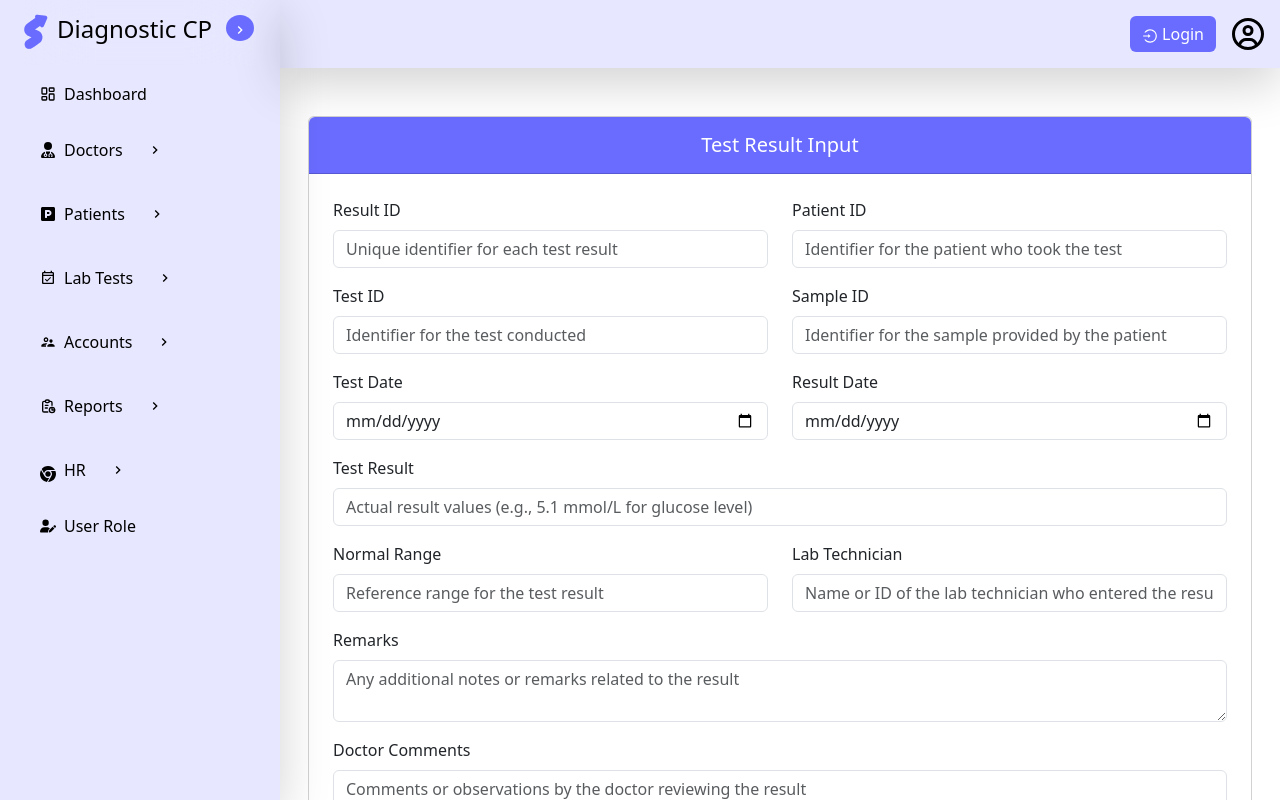
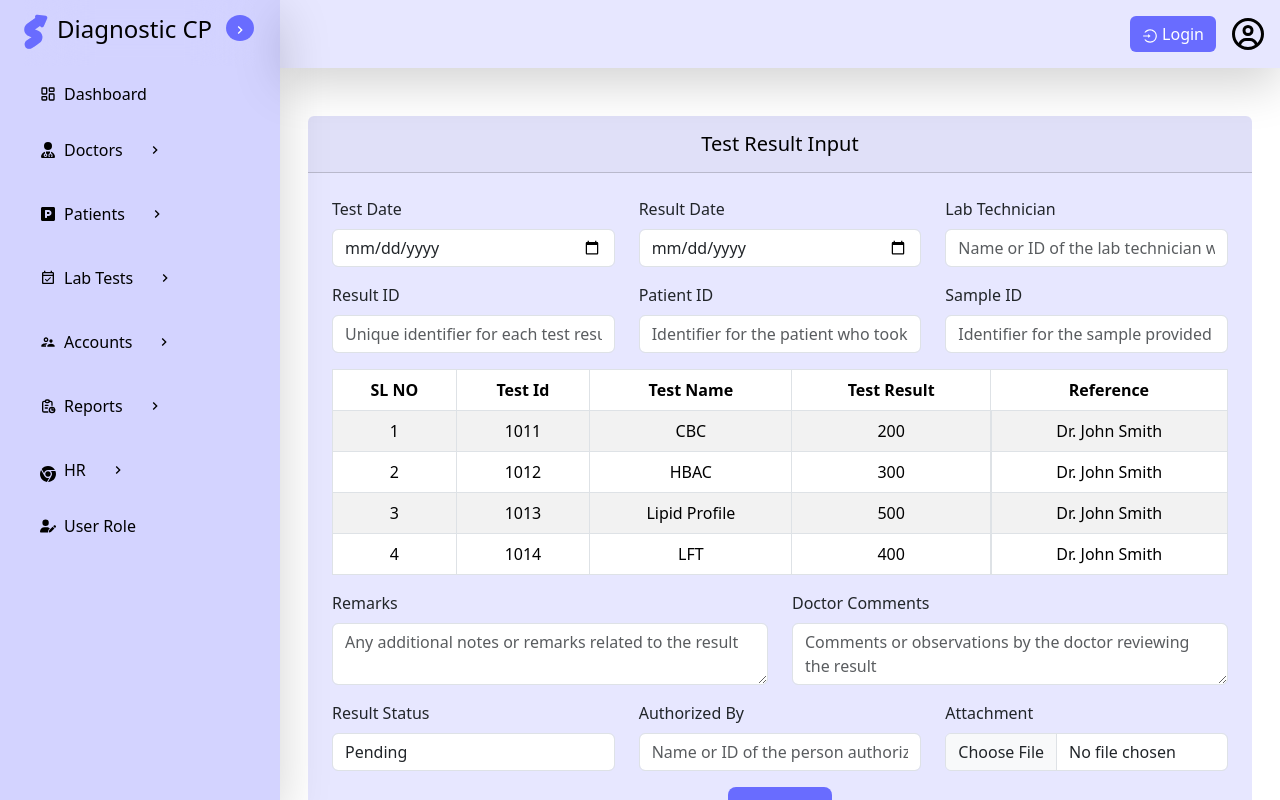
Before and after one commit to majbaulhoque/Hospital-Management-Systemstem, a React (Vite) app: page /lab-test/test-result-input in a window 1280 px wide. Shown: the top 800 px of the page. Built offline with nearby package versions, Linux system fonts and the light colour scheme.

Commit message:
updated sidebar

```diff
--- a/src/Component/LabTest/TestManagement/ViewAllTest/TestTable.jsx
+++ b/src/Component/LabTest/TestManagement/ViewAllTest/TestTable.jsx
@@ -122,7 +122,7 @@ const TestTable = () => {
       </InputGroup>
 
       {/* table */}
-      <Table  striped bordered hover responsive className="text-center shadow-md">
+      <Table  striped bordered hover responsive className="text-center striped-table shadow-md">
         <thead className="thead-dark">
           <tr>
             <th>SL NO</th>
--- a/src/Component/LabTest/TestResultInput/ResultInputForm.jsx
+++ b/src/Component/LabTest/TestResultInput/ResultInputForm.jsx
@@ -1,22 +1,34 @@
 import { useForm } from "react-hook-form";
-import { Form, Button, Card, Row, Col } from "react-bootstrap";
+import { Form, Button, Card, Row, Col, Table } from "react-bootstrap";
 import FormInput from "../../From/FormInput";
 import { FiSave } from "react-icons/fi";
 
 const ResultInputForm = () => {
   const { handleSubmit, control } = useForm();
+  // const [testData , setTestData] = useState([])
 
   const onSubmit = (data) => {
     console.log("Form data:", data);
     // Handle form submission (e.g., API call)
   };
+  const onSubmit2 = (data) => {
+    console.log("Form data:", data);
+    // Handle form submission (e.g., API call)
+  };
+  const testData = [
+    { id: 1, code: "1011", name: "CBC", price: 200 },
+    { id: 2, code: "1012", name: "HBAC", price: 300 },
+    { id: 3, code: "1013", name: "Lipid Profile", price: 500 },
+    { id: 4, code: "1014", name: "LFT", price: 400 },
+    // Add more test data as needed
+  ];
 
   return (
     <div className="container mt-5 mb-5">
-      <Card className=" shadow-md rounded">
+      <Card className=" shadow-md custom-bg-main-light border-0 rounded">
         <Card.Header
           as="h5"
-          className="custom-bg-main text-white text-center py-3 rounded-top"
+          className=" text-black text-center py-3 rounded-top"
         >
           Test Result Input
         </Card.Header>
@@ -24,9 +36,38 @@ const ResultInputForm = () => {
           {/* <h4 className="col-lg-3 col-9 mx-auto text-center py-2 rounded-2 mb-5 bg-secondary bg-opacity-25">
             Result Input Details
           </h4> */}
-          <Form onSubmit={handleSubmit(onSubmit)}>
+          <Form onSubmit={handleSubmit(onSubmit2)}>
           <Row>
-              <Col md={6}>
+              <Col md={4}>
+                <FormInput
+                  name="testDate"
+                  control={control}
+                  label="Test Date"
+                  type="date"
+                  rules={{ required: "Test Date is required" }}
+                />
+              </Col>
+              <Col md={4}>
+                <FormInput
+                  name="resultDate"
+                  control={control}
+                  label="Result Date"
+                  type="date"
+                  rules={{ required: "Result Date is required" }}
+                />
+              </Col>
+              <Col md={4}>
+                <FormInput
+                  name="labTechnician"
+                  control={control}
+                  label="Lab Technician"
+                  placeholder="Name or ID of the lab technician who entered the results"
+                  rules={{ required: "Lab Technician is required" }}
+                />
+              </Col>
+            </Row>
+            <Row>
+              <Col md={4}>
                 <FormInput
                   name="resultId"
                   control={control}
@@ -35,7 +76,7 @@ const ResultInputForm = () => {
                   rules={{ required: "Result ID is required" }}
                 />
               </Col>
-              <Col md={6}>
+              <Col md={4}>
                 <FormInput
                   name="patientId"
                   control={control}
@@ -44,19 +85,7 @@ const ResultInputForm = () => {
                   rules={{ required: "Patient ID is required" }}
                 />
               </Col>
-            </Row>
-
-            <Row>
-              <Col md={6}>
-                <FormInput
-                  name="testId"
-                  control={control}
-                  label="Test ID"
-                  placeholder="Identifier for the test conducted"
-                  rules={{ required: "Test ID is required" }}
-                />
-              </Col>
-              <Col md={6}>
+              <Col md={4}>
                 <FormInput
                   name="sampleId"
                   control={control}
@@ -66,56 +95,45 @@ const ResultInputForm = () => {
                 />
               </Col>
             </Row>
+          </Form>
+
+          {/* test result */}
+          <Table
+            striped
+            bordered
+            hover
+            responsive
+            className="text-center shadow-md Custom-bg-main-light"
+          >
+            <thead className="thead-dark">
+              <tr>
+                <th>SL NO</th>
+                <th>Test Id</th>
+                <th>Test Name</th>
+                <th>Test Result</th>
+                <th>Reference</th>
+              </tr>
+            </thead>
+            <tbody>
+              {testData?.map((test, index) => (
+                <tr key={test.id}>
+                  <td>{index + 1}</td>
+                  <td>{test.code}</td>
+                  <td>{test.name}</td>
+                  <td>{test.price}</td>
+                  <td className="d-flex gap-3 justify-content-center">
+                    Dr. John Smith
+                  </td>
+                </tr>
+              ))}
+            </tbody>
+          </Table>
+
+          <Form onSubmit={handleSubmit(onSubmit)}>
+
 
             <Row>
               <Col md={6}>
-                <FormInput
-                  name="testDate"
-                  control={control}
-                  label="Test Date"
-                  type="date"
-                  rules={{ required: "Test Date is required" }}
-                />
-              </Col>
-              <Col md={6}>
-                <FormInput
-                  name="resultDate"
-                  control={control}
-                  label="Result Date"
-                  type="date"
-                  rules={{ required: "Result Date is required" }}
-                />
-              </Col>
-            </Row>
-
-            <FormInput
-              name="testResult"
-              control={control}
-              label="Test Result"
-              placeholder="Actual result values (e.g., 5.1 mmol/L for glucose level)"
-              rules={{ required: "Test Result is required" }}
-            />
-            <Row>
-              <Col md={6}>
-                <FormInput
-                  name="normalRange"
-                  control={control}
-                  label="Normal Range"
-                  placeholder="Reference range for the test result"
-                  rules={{ required: "Normal Range is required" }}
-                />
-              </Col>
-              <Col md={6}>
-                <FormInput
-                  name="labTechnician"
-                  control={control}
-                  label="Lab Technician"
-                  placeholder="Name or ID of the lab technician who entered the results"
-                  rules={{ required: "Lab Technician is required" }}
-                />
-              </Col>
-            </Row>
-
                 <FormInput
                   name="remarks"
                   control={control}
@@ -124,7 +142,9 @@ const ResultInputForm = () => {
                   as="textarea"
                   rows={3}
                 />
+              </Col>
 
+              <Col md={6}>
                 <FormInput
                   name="doctorComments"
                   control={control}
@@ -133,9 +153,11 @@ const ResultInputForm = () => {
                   as="textarea"
                   rows={3}
                 />
+              </Col>
+            </Row>
 
             <Row>
-              <Col md={6}>
+              <Col md={4}>
                 <FormInput
                   name="resultStatus"
                   control={control}
@@ -147,7 +169,7 @@ const ResultInputForm = () => {
                   <option value="Finalized">Finalized</option>
                 </FormInput>
               </Col>
-              <Col md={6}>
+              <Col md={4}>
                 <FormInput
                   name="authorizedBy"
                   control={control}
@@ -156,8 +178,7 @@ const ResultInputForm = () => {
                   rules={{ required: "Authorization is required" }}
                 />
               </Col>
-            </Row>
-
+              <Col md={4}>
                 <FormInput
                   name="attachment"
                   control={control}
@@ -165,6 +186,9 @@ const ResultInputForm = () => {
                   type="file"
                   rules={{ required: "Attachment is required" }}
                 />
+              </Col>
+            </Row>
+
             <div className="text-center w-100">
               <Button
                 className="custom-bg-main border-0 d-flex align-items-center  mx-auto  gap-2 justify-content-center"
--- a/src/Component/Navbar/Navabar.jsx
+++ b/src/Component/Navbar/Navabar.jsx
@@ -38,7 +38,7 @@ const Navbar = () => {
           Login
         </button>
         <div
-          className="position-relative"
+          className="position-relative "
           onMouseEnter={handleMouseEnter}
           onMouseLeave={handleMouseLeave}
           ref={hoverRef}
@@ -46,7 +46,7 @@ const Navbar = () => {
           <FaRegCircleUser className="fs-2 text-main" />
           {isHovered && (
             <div
-              className="dropdown-menu position-absolute end-0 mt-2 p-2 bg-dark-subtle rounded shadow"
+              className="dropdown-menu position-absolute bg-white z-3  end-0 mt-2 p-2 rounded shadow"
               style={{ display: "block" }}
             >
               <div
--- a/src/Component/Sidebar/Sidebar.jsx
+++ b/src/Component/Sidebar/Sidebar.jsx
@@ -3,7 +3,7 @@ import { useState } from "react";
 import { RiMenu3Fill } from "react-icons/ri";
 import { LuLayoutDashboard } from "react-icons/lu";
 import { FaUserDoctor, FaUserPen, FaChrome } from "react-icons/fa6";
-import { FaParking, FaRegHospital } from "react-icons/fa";
+import { FaParking } from "react-icons/fa";
 import {
   MdOutlineEventAvailable,
   MdOutlineKeyboardArrowRight,
@@ -57,10 +57,11 @@ const Sidebar = ({ setOpen, open }) => {
       >
         <div
           id="sidebar"
-          className="custom-sidebar-width overflow-y-scroll  px-4 pb-4  text-black"
+          className="custom-sidebar-width custom-bg-main-light overflow-y-scroll  px-4 pb-4  text-black"
           style={{
             height: "100vh",
             overflowY: "scroll",
+            // backdropFilter:'blur(30px)',
             scrollbarWidth: "none",
             scrollbarColor: "#696cff #f1f1f1",
           }}
--- a/src/assets/styles/form/index.css
+++ b/src/assets/styles/form/index.css
@@ -6,7 +6,7 @@
   }
   .form-control-custom:focus {
     outline: none;
-    border: 1px solid rgb(100, 13, 13);
+    border: 1px solid #696cff;
     /* box-shadow: none; */
   }
 
--- a/src/assets/styles/sidebar/index.css
+++ b/src/assets/styles/sidebar/index.css
@@ -101,8 +101,16 @@ a{
   text-decoration: none;
 }
 
-@media (max-width: 500px) {
+@media (max-width: 800px) {
+  /* .custom-blur{
+    backdrop-filter: "blur(50px)" !important;
+   } */
+   .custom-sidebar-width {
+    width: 280px;
+    backdrop-filter: blur(100px);
+  }
   .custom-position-absolute-mobile {
+    /* background-color: #696cff29; */
     position: absolute !important;
   }
   .custom-position-fixed-mobile {
--- a/src/index.css
+++ b/src/index.css
@@ -15,13 +15,13 @@
   /* color: rgb(100, 13, 13) !important; */
 }
 .custom-border {
-  border: 2px solid #696cff29 !important;
+  border: 1px solid #696cff29 !important;
 }
 .custom-border-card{
     margin-left: 4px solid #696cff !important;
 }
 .custom-bg-dark{
-  background-color:#646E78 ;
+  background-color:#f6f6f7 ;
 }
 
 .custom-outlet-size{
@@ -40,6 +40,11 @@ margin-top: 10px;
 .form-check .form-check-input{
   border: 1px solid #cbcbcc;
 }
+/* .table-striped>tbody>tr:nth-child(odd)>td,
+.table-striped>tbody>tr:nth-child(odd)>th {
+   background-color:none;
+ } */
+
 /* .active{
  border-radius: 6px;
  background-color:#696cff29;
```
Lines whose indentation alone changed are shown as unchanged.
